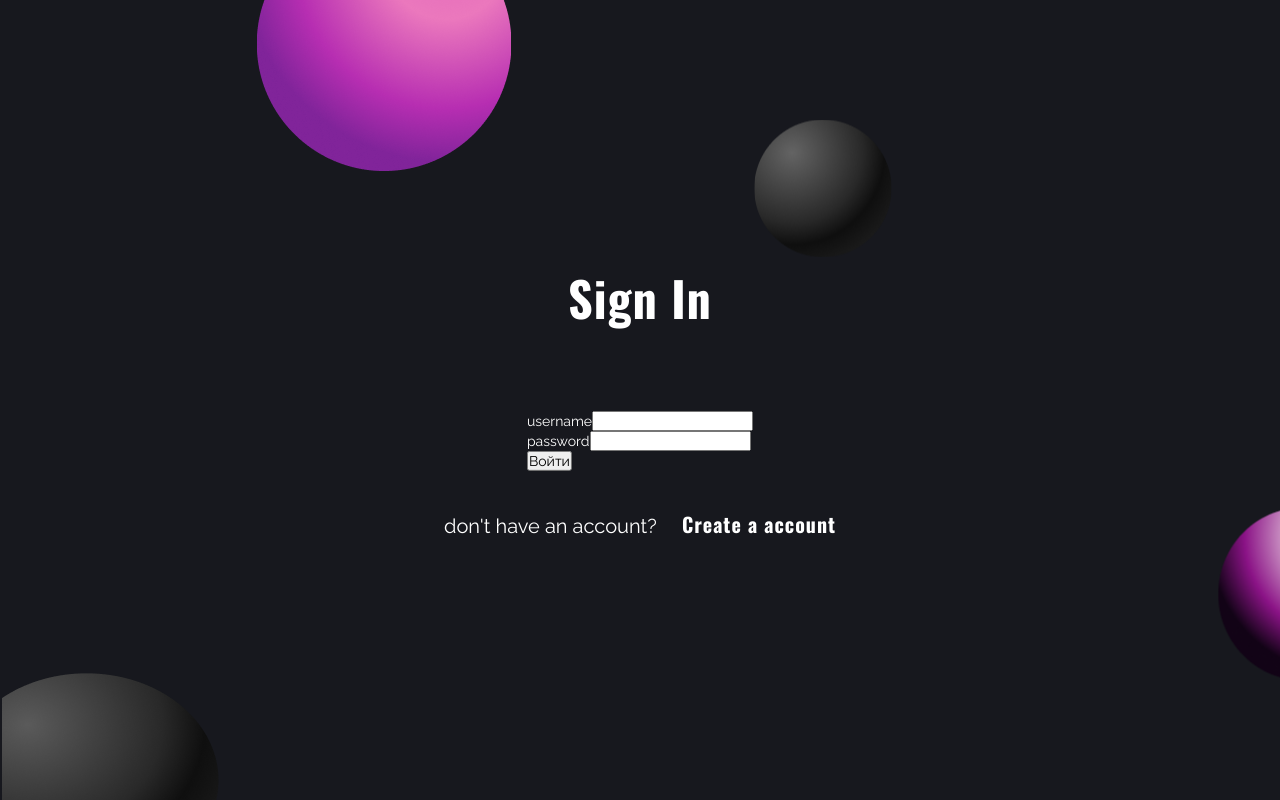
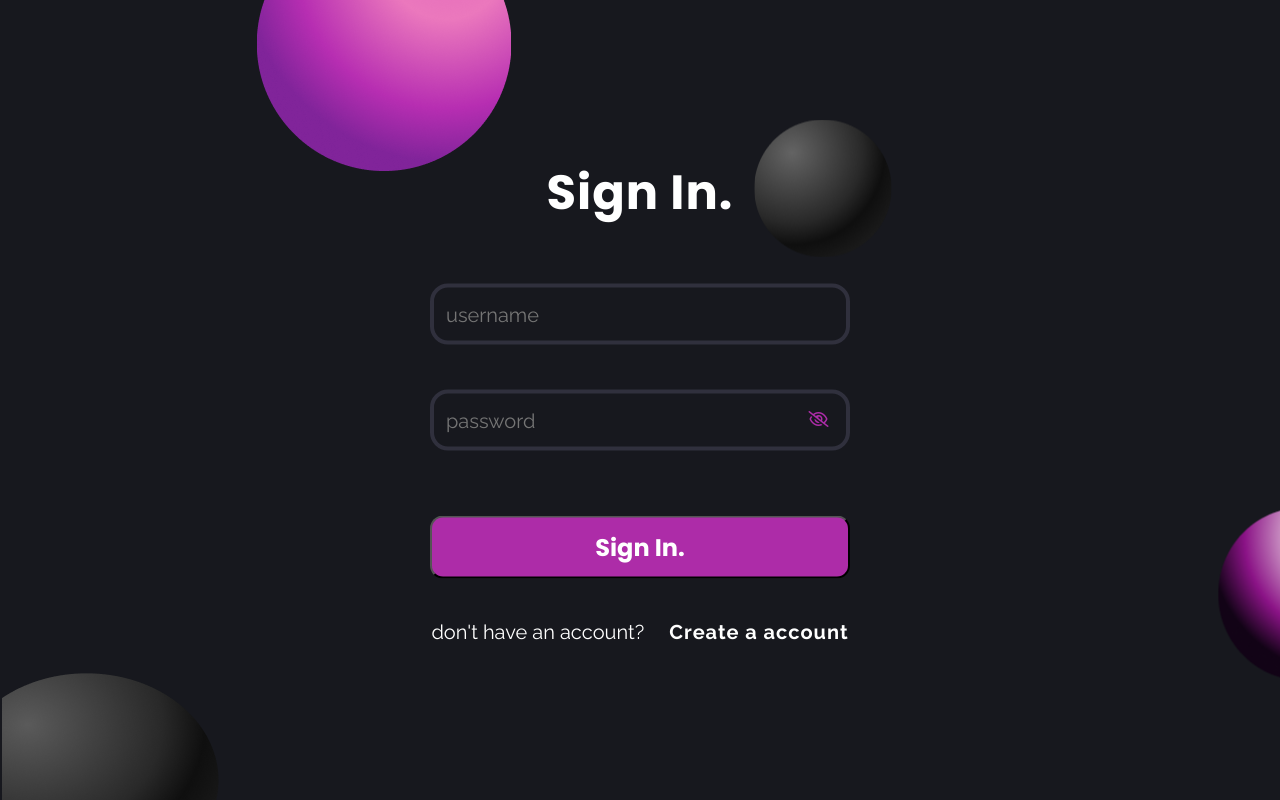
Before and after one commit to Vagoalex/Takeoff-staff-React, a React (Create React App) app: page /login in a window 1280 px wide. Built offline with nearby package versions, Linux system fonts and the light colour scheme.

Commit message:
feat: completed UI for auth. need to do adaptive

```diff
--- a/public/index.html
+++ b/public/index.html
@@ -3,6 +3,10 @@
   <head>
     <meta charset="utf-8" />
     <meta name="viewport" content="width=device-width, user-scalable=no" />
+    <script
+      src="https://kit.fontawesome.com/7376b2ff7d.js"
+      crossorigin="anonymous"
+    ></script>
     <title>Takeoff-staff test task</title>
   </head>
   <body>
--- /dev/null
+++ b/src/components/auth-form/AuthForm.scss
@@ -0,0 +1,129 @@
+@import '../../style/mixins.scss';
+@import '../../style/variables.scss';
+
+.AuthForm-container {
+}
+
+.AuthForm {
+  display: flex;
+  flex-direction: column;
+  align-items: center;
+  justify-content: center;
+
+  &__elements {
+    display: flex;
+    flex-direction: column;
+    align-items: center;
+  }
+  &__btn {
+    width: 420px;
+    height: 63px;
+    background-color: $second-color;
+    border-radius: 13px;
+    margin-top: 20px;
+
+    font-family: 'Poppins';
+    font-weight: 700;
+    font-size: 24px;
+    line-height: 36px;
+    text-align: center;
+
+    color: #ffffff;
+    cursor: pointer;
+
+    @include crossBrowser(transition, all 0.4s ease);
+
+    &:hover:not(.AuthForm-button-disabled) {
+      background-color: $second-color-hover;
+      box-shadow: 0px 2px 15px rgba(0, 0, 0, 0.9);
+    }
+    &:active:not(.AuthForm-button-disabled) {
+      background-color: $second-color-active;
+      @include crossBrowser(transform, translateY(4px));
+      box-shadow: 0px 2px 4px rgba(0, 0, 0, 0.4);
+    }
+  }
+}
+
+.AuthForm-field {
+  position: relative;
+  width: 420px;
+  margin-bottom: 45px;
+  height: 61px;
+
+  &__input {
+    width: 100%;
+    height: 61px;
+    padding: 0px 60px 0px 12px;
+
+    background-color: transparent;
+    border: 4px solid #30303d;
+    outline: none;
+    border-radius: 18px;
+    color: $second-color;
+
+    font-size: 20px;
+    line-height: 28px;
+
+    @include crossBrowser(transition, all 0.4s ease);
+
+    &:focus {
+      border: 4px solid $second-color;
+    }
+  }
+}
+
+.AuthForm-password-eye {
+  position: absolute;
+  right: 5px;
+  top: 50%;
+  @include crossBrowser(transform, translateY(-50%));
+
+  &__btn {
+    background-color: transparent;
+    border: 1px solid transparent;
+    color: $second-color;
+    font-size: 16px;
+    display: inline-block;
+    line-height: 44px;
+    width: 53px;
+    height: 53px;
+    text-align: center;
+    border-radius: 15px;
+    cursor: pointer;
+
+    @include crossBrowser(transition, all 0.4s ease);
+
+    &:hover {
+      background-color: #30303d;
+
+      border: 1px solid #3e3e3e;
+    }
+    &:active {
+      color: $second-color-hover;
+      background-color: #565660;
+
+      border: 1px solid #000000;
+    }
+  }
+}
+
+.form-error-msg {
+  font-family: 'Poppins', sans-serif;
+  color: $error-color;
+  @include crossBrowser(transition, all 0.4s ease);
+
+  position: absolute;
+  bottom: -20px;
+  left: 10px;
+}
+
+.form-input-required {
+  @include crossBrowser(transition, all 0.4s ease);
+
+  border: 4px solid $error-color;
+}
+
+.AuthForm-button-disabled {
+  background-color: #30303d;
+}
--- a/src/components/form/Form.tsx
+++ b/src/components/auth-form/AuthForm.tsx
@@ -2,14 +2,16 @@ import { FC, useState } from 'react';
 import { useFormik, FormikProps } from 'formik';
 import formValidate from 'helpers/formValidate';
 import { IUser } from 'types/IUser';
-import './Form.scss';
+import './AuthForm.scss';
 
 interface FormProps {
   title: string;
   handleClick: (username: string, password: string) => void;
 }
 
-const Form: FC<FormProps> = ({ title, handleClick }) => {
+const AuthForm: FC<FormProps> = ({ title, handleClick }) => {
+  const [showPassword, setShowPassword] = useState<boolean>(false);
+
   const formik: FormikProps<IUser> = useFormik<IUser>({
     initialValues: {
       username: '',
@@ -24,18 +26,13 @@ const Form: FC<FormProps> = ({ title, handleClick }) => {
   });
 
   return (
-    <div className='Form-container'>
-      <form className='Form' onSubmit={formik.handleSubmit}>
-        <div className='Form-elements'>
-          <div className='Form-elements__field'>
-            <label
-              className='Form-elements__label label-username'
-              htmlFor='username'
-            >
-              username
-            </label>
+    <div className='AuthForm-container'>
+      <form className='AuthForm' onSubmit={formik.handleSubmit}>
+        <div className='AuthForm__elements'>
+          <div className='AuthForm-field'>
+            <label className='AuthForm-field__label' htmlFor='username' />
             <input
-              className={`Form-elements__input ${
+              className={`AuthForm-field__input ${
                 formik.touched.username && formik.errors.username
                   ? 'form-input-required'
                   : ''
@@ -43,6 +40,7 @@ const Form: FC<FormProps> = ({ title, handleClick }) => {
               id='username'
               name='username'
               type='text'
+              placeholder='username'
               value={formik.values.username}
               onChange={formik.handleChange}
               onBlur={formik.handleBlur}
@@ -52,26 +50,35 @@ const Form: FC<FormProps> = ({ title, handleClick }) => {
             ) : null}
           </div>
 
-          <div className='Form-elements__field'>
-            <label
-              className='Form-elements__label label-password'
-              htmlFor='password'
-            >
-              password
-            </label>
+          <div className='AuthForm-field'>
+            <label className='AuthForm-field__label' htmlFor='password' />
             <input
-              className={`Form-elements__input ${
+              className={`AuthForm-field__input ${
                 formik.touched.password && formik.errors.password
                   ? 'form-input-required'
                   : ''
               }`}
               id='password'
               name='password'
-              type='password'
+              type={showPassword ? 'text' : 'password'}
+              placeholder='password'
               value={formik.values.password}
               onChange={formik.handleChange}
               onBlur={formik.handleBlur}
             />
+            <div className='AuthForm-password-eye'>
+              <button
+                type='button'
+                className='AuthForm-password-eye__btn'
+                onClick={() => setShowPassword(!showPassword)}
+              >
+                {showPassword ? (
+                  <i className='fa fa-eye'></i>
+                ) : (
+                  <i className='fa fa-eye-slash'></i>
+                )}
+              </button>
+            </div>
             {formik.touched.password && formik.errors.password ? (
               <div className='form-error-msg'>{formik.errors.password}</div>
             ) : null}
@@ -79,9 +86,9 @@ const Form: FC<FormProps> = ({ title, handleClick }) => {
         </div>
 
         <button
-          className={`Form__btn ${
+          className={`AuthForm__btn ${
             formik.touched.username && formik.errors.password
-              ? 'form-button-disabled'
+              ? 'AuthForm-button-disabled'
               : ''
           }`}
           type='submit'
@@ -93,4 +100,4 @@ const Form: FC<FormProps> = ({ title, handleClick }) => {
   );
 };
 
-export default Form;
+export default AuthForm;
--- a/src/components/sign-in/SignIn.tsx
+++ b/src/components/sign-in/SignIn.tsx
@@ -2,7 +2,7 @@ import { useNavigate } from 'react-router-dom';
 import { useAppDispatch, useAppSelector } from 'hooks/redux-hooks';
 import { RootState } from 'store';
 import showToast from 'helpers/showToast';
-import Form from 'components/form/Form';
+import AuthForm from 'components/auth-form/AuthForm';
 import { toast, TypeOptions } from 'react-toastify';
 import { setIsAuth, setAuthUser } from 'store/reducers/auth/authSlice';
 
@@ -28,7 +28,7 @@ const SignIn = () => {
 
   return (
     <>
-      <Form title='Войти' handleClick={handleLogin} />
+      <AuthForm title='Sign In.' handleClick={handleLogin} />
     </>
   );
 };
--- a/src/components/sign-up/SignUp.tsx
+++ b/src/components/sign-up/SignUp.tsx
@@ -4,7 +4,7 @@ import { RootState } from 'store';
 import showToast from 'helpers/showToast';
 import { toast, TypeOptions } from 'react-toastify';
 import { addNewUser } from 'store/reducers/auth/authSlice';
-import Form from 'components/form/Form';
+import AuthForm from 'components/auth-form/AuthForm';
 
 import createNewUser from 'helpers/createNewUser';
 
@@ -29,7 +29,7 @@ const SignUp = () => {
     }
   };
 
-  return <Form title='register' handleClick={handleRegister} />;
+  return <AuthForm title='Sign Up.' handleClick={handleRegister} />;
 };
 
 export default SignUp;
--- a/src/helpers/formValidate.ts
+++ b/src/helpers/formValidate.ts
@@ -15,7 +15,7 @@ function formValidate(values: IUser) {
     errors.username = 'This user name is too short';
   } else if (withoutSpaces.test(values.username)) {
     errors.username = 'Without spaces!';
-  } else if (values.username.length > 22) {
+  } else if (values.username.length > 30) {
     errors.username = 'This login is too long';
   } else if (!containsLetters.test(values.username)) {
     errors.username = 'English letters in name is required';
--- a/src/pages/LoginRegister.scss
+++ b/src/pages/LoginRegister.scss
@@ -11,12 +11,12 @@
   justify-content: center;
 
   &__title {
-    font-family: 'Oswald', sans-serif;
+    font-family: 'Poppins', sans-serif;
     font-weight: 700;
     font-size: 48px;
     line-height: 72px;
     text-align: center;
-    margin-bottom: 77px;
+    margin-bottom: 55px;
     letter-spacing: 1px;
   }
   &__info {
@@ -29,7 +29,6 @@
   &__link {
     margin-left: 20px;
     font-weight: 700;
-    font-family: 'Oswald', sans-serif;
     letter-spacing: 1px;
     color: $main-color;
     transition: all 0.5s ease;
--- a/src/pages/login-page/LoginPage.tsx
+++ b/src/pages/login-page/LoginPage.tsx
@@ -16,7 +16,7 @@ const LoginPage: FC = () => {
         duration: 1.4,
       }}
     >
-      <h2 className='auth__title'>Sign In</h2>
+      <h2 className='auth__title'>Sign In.</h2>
       <SignIn />
       <p className='auth__info'>
         don't have an account?{' '}
--- a/src/pages/register-page/RegisterPage.tsx
+++ b/src/pages/register-page/RegisterPage.tsx
@@ -16,7 +16,7 @@ const RegisterPage: FC = () => {
         duration: 1.4,
       }}
     >
-      <h2 className='auth__title'>Sign Up</h2>
+      <h2 className='auth__title'>Sign Up.</h2>
       <SignUp />
       <p className='auth__info'>
         already have an account?{' '}
--- a/src/style/fonts.scss
+++ b/src/style/fonts.scss
@@ -2,3 +2,4 @@
 @import url('https://fonts.googleapis.com/css2?family=Montserrat:wght@400;700&display=swap');
 @import url('https://fonts.googleapis.com/css2?family=Oswald:wght@300;400;700&display=swap');
 @import url('https://fonts.googleapis.com/css2?family=Raleway:wght@400;700&display=swap');
+@import url('https://fonts.googleapis.com/css2?family=Poppins:wght@700&display=swap');
--- a/src/style/variables.scss
+++ b/src/style/variables.scss
@@ -8,3 +8,7 @@ $media-small-phones: 350px;
 
 $main-color: #fff;
 $second-color: #ad2ca8;
+$second-color-hover: #de29d8;
+$second-color-active: #760072;
+
+$error-color: #e21111;
```
Also changed, not shown: src/components/form/Form.scss (deleted).
